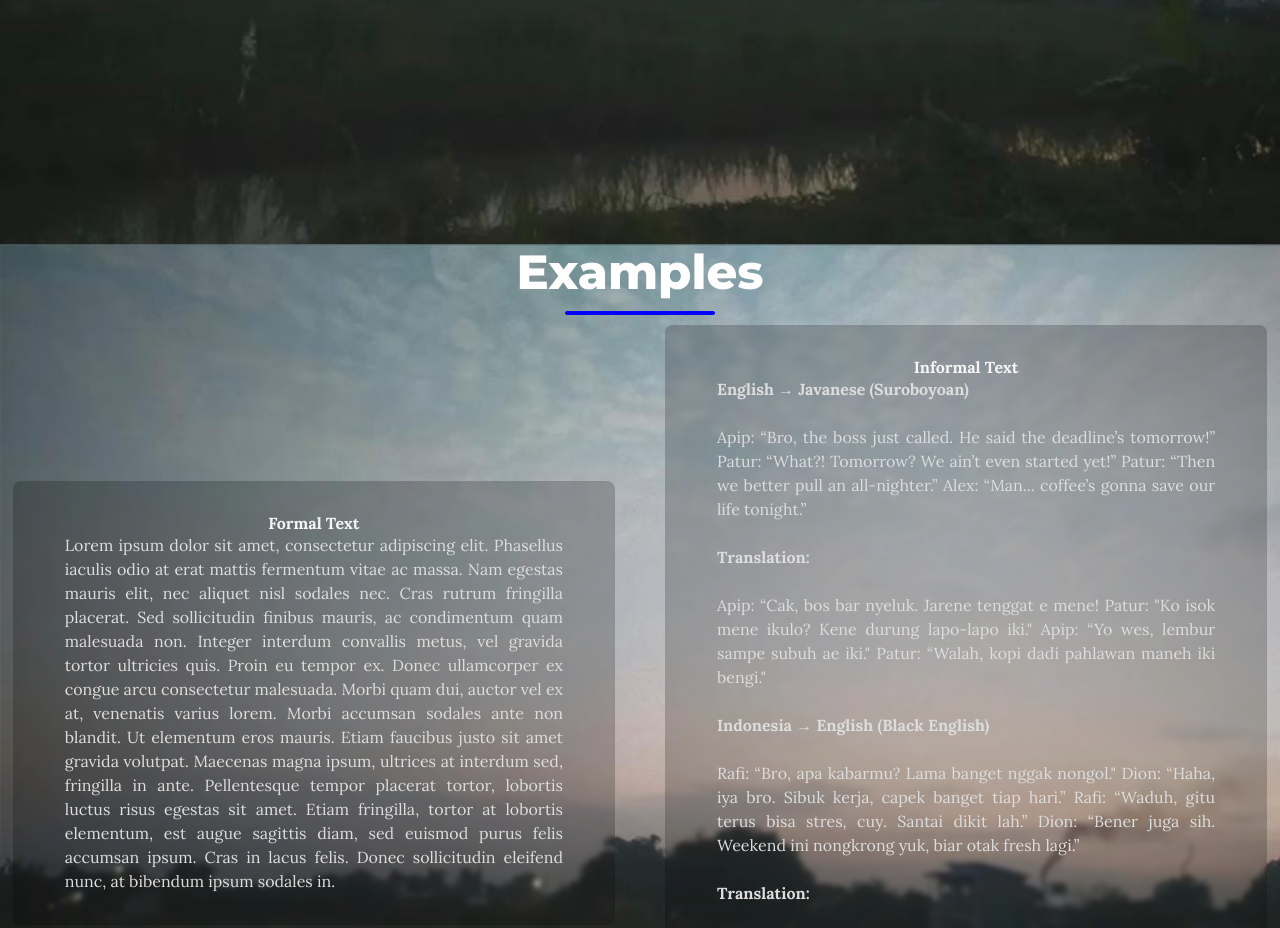
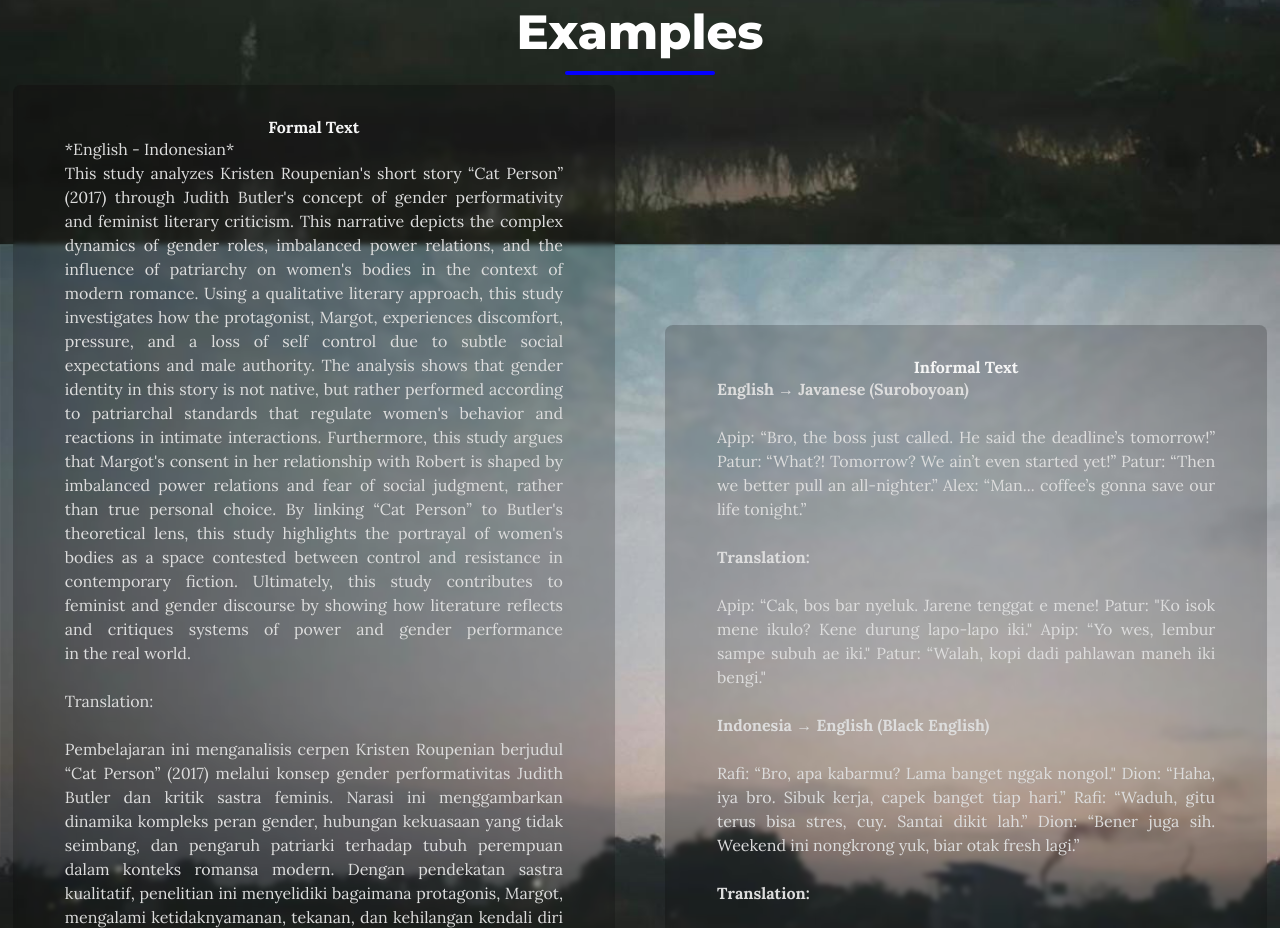
Before and after one commit to ALiteralSalt/BRUH, a plain HTML site: page JusTranslate/index.html in a window 1280 px wide. Shown: the part 8658-9586 px from the top of the page. Drawn offline with Linux system fonts and the light colour scheme; a web font is replaced by a local one.

Commit message:
index.html

```diff
--- a/JusTranslate/index.html
+++ b/JusTranslate/index.html
@@ -175,7 +175,15 @@
                     <article class="explore2-content">
                         <h4 class="dark">Formal Text</h4>
                         <p class="font-color">
-                            Lorem ipsum dolor sit amet, consectetur adipiscing elit. Phasellus iaculis odio at erat mattis fermentum vitae ac massa. Nam egestas mauris elit, nec aliquet nisl sodales nec. Cras rutrum fringilla placerat. Sed sollicitudin finibus mauris, ac condimentum quam malesuada non. Integer interdum convallis metus, vel gravida tortor ultricies quis. Proin eu tempor ex. Donec ullamcorper ex congue arcu consectetur malesuada. Morbi quam dui, auctor vel ex at, venenatis varius lorem. Morbi accumsan sodales ante non blandit. Ut elementum eros mauris. Etiam faucibus justo sit amet gravida volutpat. Maecenas magna ipsum, ultrices at interdum sed, fringilla in ante. Pellentesque tempor placerat tortor, lobortis luctus risus egestas sit amet. Etiam fringilla, tortor at lobortis elementum, est augue sagittis diam, sed euismod purus felis accumsan ipsum. Cras in lacus felis. Donec sollicitudin eleifend nunc, at bibendum ipsum sodales in.
+                            *English - Indonesian*
+                            <br \>
+                            This study analyzes Kristen Roupenian's short story “Cat Person” (2017) through Judith Butler's concept of gender performativity and feminist literary criticism. This narrative depicts the complex dynamics of gender roles, imbalanced power relations, and the influence of patriarchy on women's bodies in the context of modern romance. Using a qualitative literary approach, this study investigates how the protagonist, Margot, experiences discomfort, pressure, and a loss of self control due to subtle social expectations and male authority. The analysis shows that gender identity in this story is not native, but rather performed according to patriarchal standards that regulate women's behavior and reactions in intimate interactions. Furthermore, this study argues that Margot's consent in her relationship with Robert is shaped by imbalanced power relations and fear of social judgment, rather than true personal choice. By linking “Cat Person” to Butler's theoretical lens, this study highlights the portrayal of women's bodies as a space contested between control and resistance in contemporary fiction. Ultimately, this study contributes to feminist and gender discourse by showing how literature reflects and critiques systems of power and gender performance in the real world.
+                            <br \>
+                            <br \>
+                            Translation:
+                            <br \>
+                            <br \>
+                            Pembelajaran ini menganalisis cerpen Kristen Roupenian berjudul “Cat Person” (2017) melalui konsep gender performativitas Judith Butler dan kritik sastra feminis. Narasi ini menggambarkan dinamika kompleks peran gender, hubungan kekuasaan yang tidak seimbang, dan pengaruh patriarki terhadap tubuh perempuan dalam konteks romansa modern. Dengan pendekatan sastra kualitatif, penelitian ini menyelidiki bagaimana protagonis, Margot, mengalami ketidaknyamanan, tekanan, dan kehilangan kendali diri akibat ekspektasi sosial yang halus dan otoritas laki-laki. Analisis menunjukkan bahwa identitas gender dalam cerita ini tidak bersifat alami, melainkan diperankan sesuai dengan standar patriarki yang mengatur perilaku dan reaksi perempuan dalam interaksi intim. Selain itu, studi ini berargumen bahwa persetujuan Margot dalam hubungannya dengan Robert dibentuk oleh hubungan kekuasaan yang tidak seimbang dan ketakutan akan penilaian sosial, bukan pilihan pribadi yang sejati. Dengan menghubungkan “Cat Person” dengan lensa teoretis Butler, studi ini menyoroti penggambaran tubuh perempuan sebagai ruang yang diperebutkan antara kontrol dan perlawanan dalam fiksi kontemporer. Pada akhirnya, studi ini berkontribusi pada diskursus feminis dan gender dengan menunjukkan bagaimana sastra mencerminkan dan mengkritik sistem kekuasaan dan penampilan gender di dunia nyata.
                         </p>
                     </article>
                     <article class="explore2-content">
```
